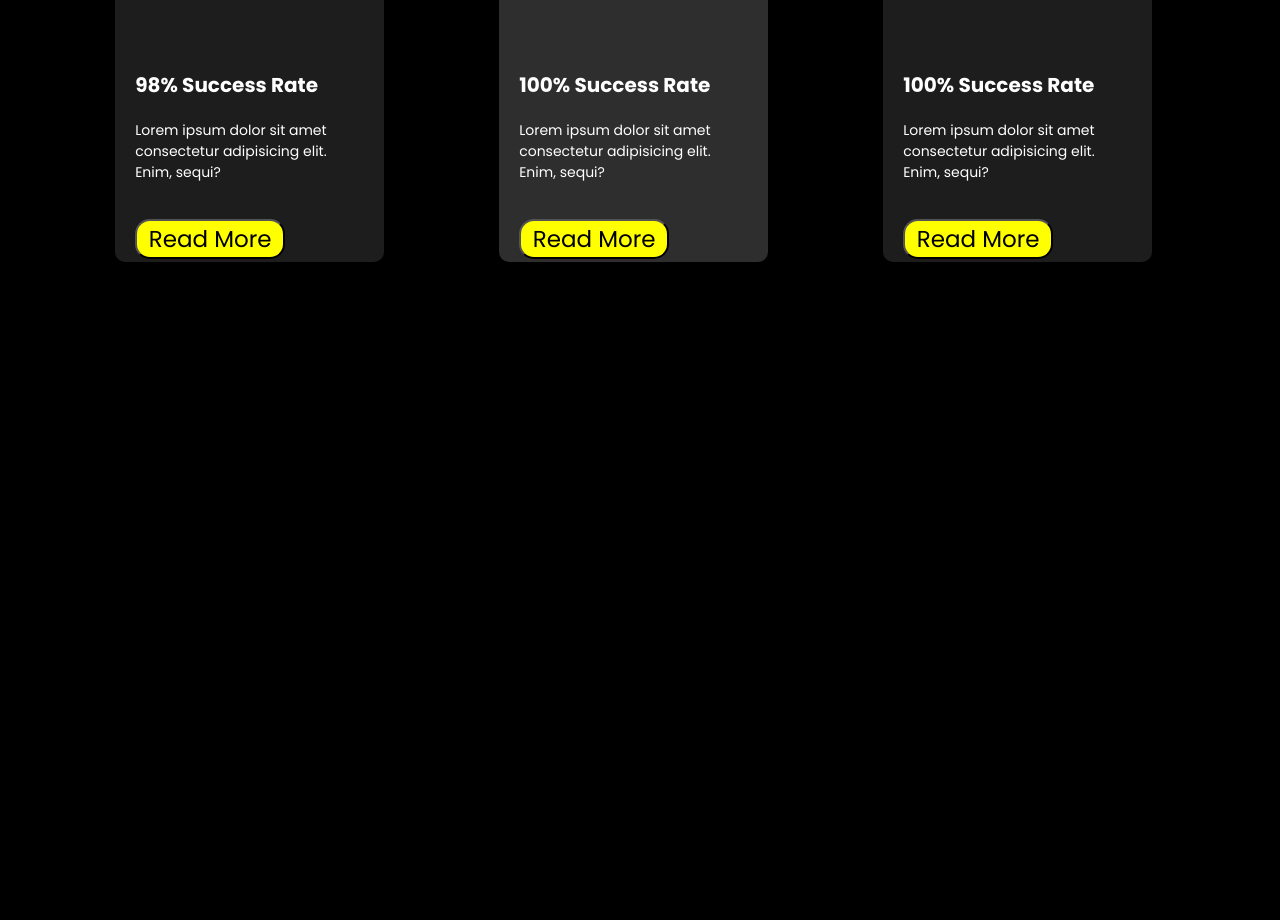
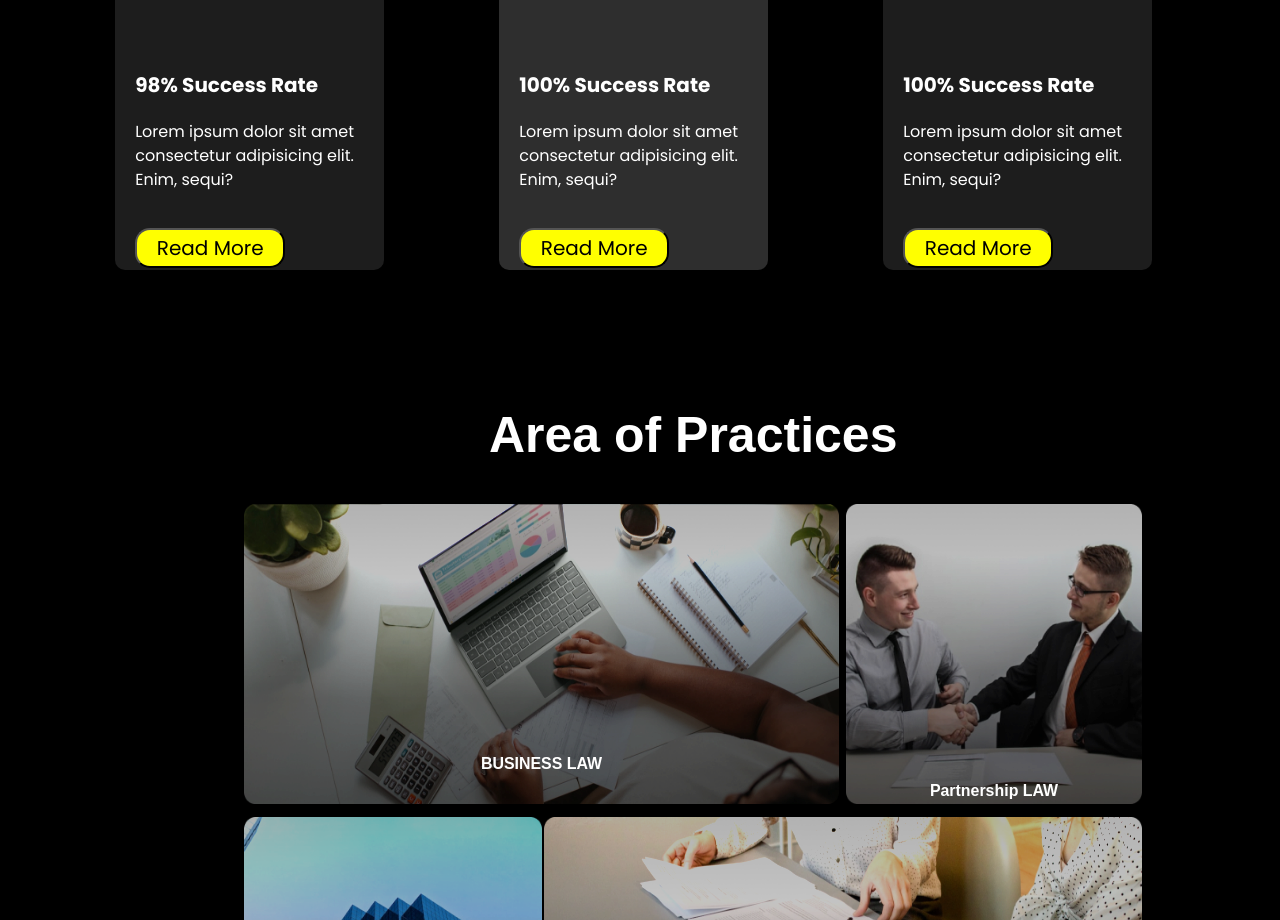
Before and after one commit to ak220193/lawfirm-crio, a React (Create React App) app: page / in a window 1280 px wide. Shown: the part 1380-2300 px from the top of the page. Before the commit the page ends 1659 px from the top, so only its background shows below. Built offline with nearby package versions, Linux system fonts and the light colour scheme.

Commit message:
grid module completed

```diff
--- a/src/Components/Card/Card.module.css
+++ b/src/Components/Card/Card.module.css
@@ -6,7 +6,7 @@
 
 .card {
   width: 359px;
-  height: 357px;
+  height: 365px;
   background-color: #1d1d1d;
   border-radius: 4px;
   margin-left: 10%;
@@ -41,13 +41,14 @@
 }
 
 .description {
-  font-size: 14px;
+  font-size: 16px;
   line-height: 1.5;
   margin-bottom: 16px;
+  font-family: poppins;
 }
 
 .link {
-  font-size: 23px;
+  font-size: 20px;
   text-decoration: none;
   color: black;
   display: inline-block;
--- a/src/Components/Grid/Grid.jsx
+++ b/src/Components/Grid/Grid.jsx
@@ -0,0 +1,50 @@
+import React from "react";
+import styles from "./Grid.module.css";
+import Image1 from "../../Assets/Grid-image1.png";
+import Image2 from "../../Assets/Grid-image2.png";
+import Image3 from "../../Assets/Grid-image-3.png";
+import Image4 from "../../Assets/Grid-image4.png";
+import Image5 from "../../Assets/Grid-image-5.png";
+import Image6 from "../../Assets/grid-image6.png";
+
+const Grid = () => {
+  return (
+    <>
+      <div className={styles.main}>
+        <h1>Area of Practices</h1>
+        <div className={styles.gridcontainer}>
+          <div className={styles.griditem}>
+            <img src={Image1} alt="" />
+            <h5> BUSINESS LAW </h5>
+          </div>
+          <div className={styles.griditem}>
+            <img src={Image2} alt="" />
+            <h5> Partnership LAW</h5>
+          </div>
+        </div>
+        <div className={styles.gridcontainer1}>
+          <div className={styles.griditem}>
+            <img src={Image3} alt="" />
+            <h5> REAL ESTATE LAW</h5>
+          </div>
+          <div className={styles.griditem}>
+            <img src={Image4} alt="" />
+            <h5> BUSINESS LAW</h5>
+          </div>
+        </div>
+        <div className={styles.gridcontainer}>
+          <div className={styles.griditem}>
+            <img src={Image5} alt="" />
+            <h5>LANDLORD DISPUTES</h5>
+          </div>
+          <div className={styles.griditem}>
+            <img src={Image6} alt="" />
+            <h5>ELDER ABUSE</h5>
+          </div>
+        </div>
+      </div>
+    </>
+  );
+};
+
+export default Grid;
--- /dev/null
+++ b/src/Components/Grid/Grid.module.css
@@ -0,0 +1,46 @@
+.main {
+  text-align: center;
+  margin-top: 10%;
+  margin-bottom: 50px;
+  font-size: larger;
+  font-family: sans-serif;
+  width: 900px;
+  height: 200px;
+  margin-left: 19%;
+}
+
+.main h1 {
+  text-align: center;
+  font-size: 50px;
+  margin-top: 60px;
+  margin-bottom: 30px;
+}
+.gridcontainer {
+  display: grid;
+  gap: 5px;
+  grid-template-columns: 2fr 1fr;
+  margin-bottom: 10px;
+}
+.gridcontainer1 {
+  display: grid;
+  /* gap: 5px; */
+  grid-template-columns: 1fr 2fr;
+  margin-bottom: 10px;
+}
+
+.griditem {
+  border: 1px solid rgba(0, 0, 0, 0.8);
+}
+.griditem img {
+  filter: brightness(150%);
+  height: 300px;
+}
+
+.griditem h5 {
+  text-align: center;
+  padding: 2px;
+  margin-top: -9%;
+  color: rgb(255, 255, 255);
+  position: relative;
+  z-index: 1;
+}
--- a/src/Pages/Mainpage.jsx
+++ b/src/Pages/Mainpage.jsx
@@ -3,6 +3,7 @@ import Navbar from "../Components/Navbar/Navbar";
 import Herobanner from "../Components/Herobanner/Herobanner";
 import BannerText from "../Components/BannerText/BannerText";
 import ChooseUs from "../Components/ChooseUs/ChooseUs";
+import Grid from "../Components/Grid/Grid";
 
 const Mainpage = () => {
   return (
@@ -11,6 +12,7 @@ const Mainpage = () => {
       <Herobanner />
       <BannerText />
       <ChooseUs />
+      <Grid />
     </div>
   );
 };
```
Also changed, not shown: src/Components/ContentBanner/ContentBanner.jsx (deleted), src/Components/ContentBanner/ContentBanner.module.css (deleted).
